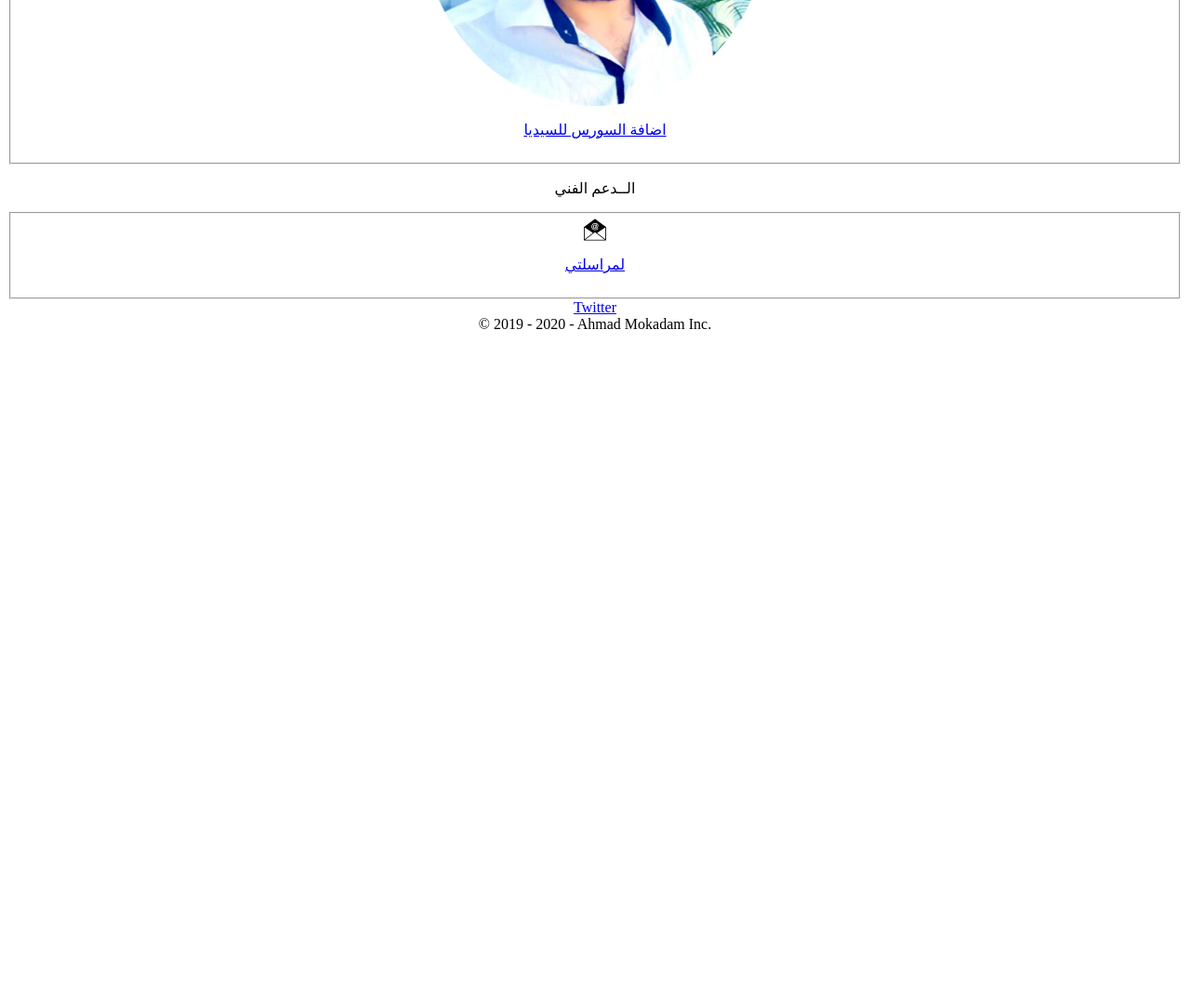
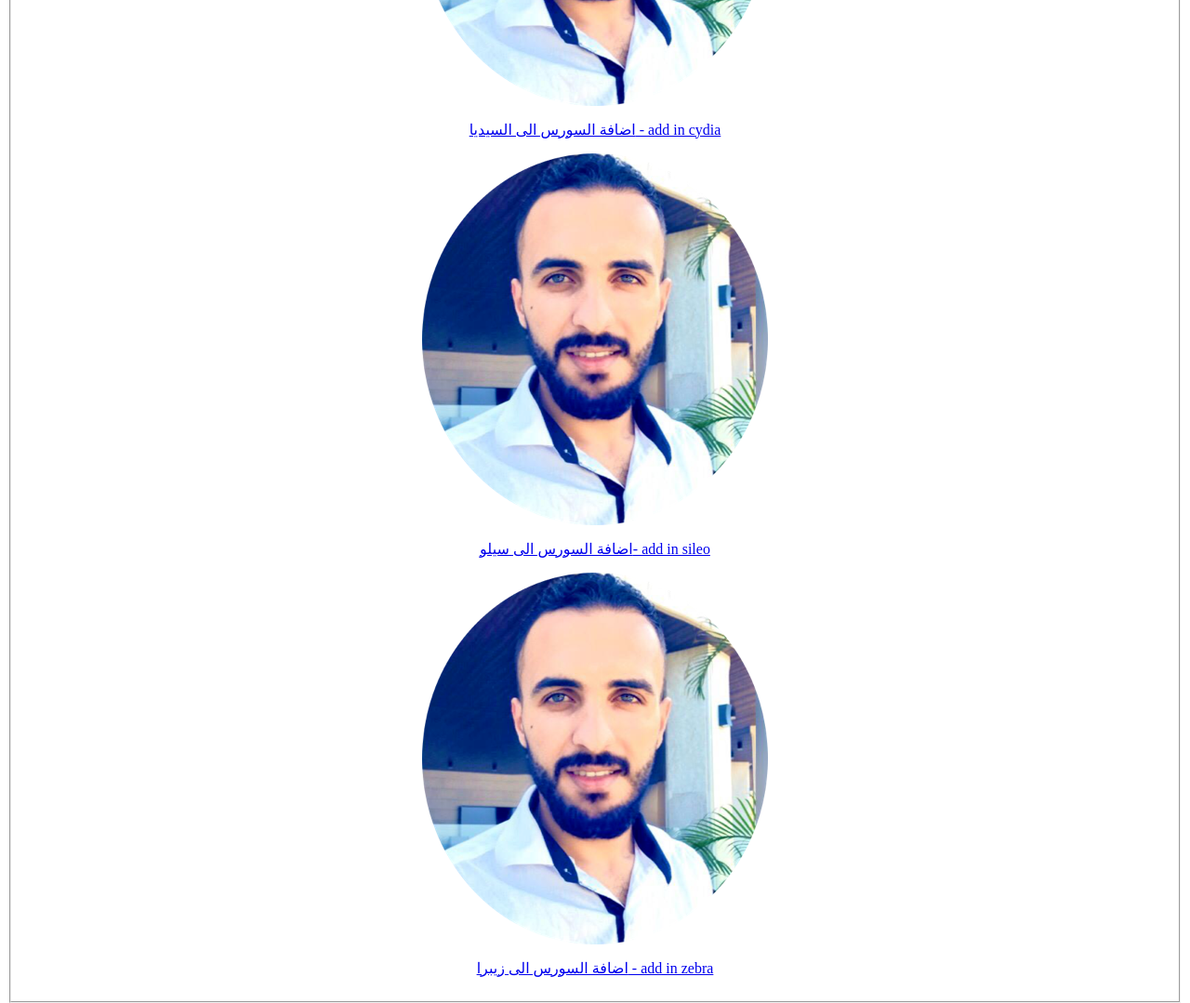
Before and after one commit to ahmadmokaddam/mok, a plain HTML site: page index.html in a window 1280 px wide. Shown: the part 440-1519 px from the top of the page at 93% size. Before the commit the page ends 806 px from the top, so only its background shows below. Drawn offline with Linux system fonts and the light colour scheme.

Commit message:
Update index.html

```diff
--- a/index.html
+++ b/index.html
@@ -34,8 +34,15 @@
 </block>
 
 <fieldset>
-	<a href="cydia://url/https://cydia.saurik.com/api/share#?source=https://ahmadmokaddam.github.io/mok/"><img src="./CydiaIcon.png" class="icon"><div><div><label><p>اضافة السورس للسيديا</p></label><label class="url"><p></p></label></div></div></a>
-</fieldset>
+	<a href="cydia://url/https://cydia.saurik.com/api/share#?source=https://ahmadmokaddam.github.io/mok/"><img src="./CydiaIcon.png" class="icon"><div><div><label><p>اضافة السورس الى السيديا - add in cydia</p></label><label class="url"><p></p></label></div></div></a>
+<a href="sileo://source/https://ahmadmokaddam.github.io/mok/"><img src="./CydiaIcon.png" class="icon"><div><div><label><p>اضافة السورس الى سيلو- add in sileo</p></label><label class="url"><p></p></label></div></div></a>
+<a href="zbra://sources/add/https://ahmadmokaddam.github.io/mok/"><img src="./CydiaIcon.png" class="icon"><div><div><label><p>اضافة السورس الى زيبرا - add in zebra</p></label><label class="url"><p></p></label></div></div></a>
+
+
+
+
+
+		</fieldset>
 <block>
 	<p>الــدعم الفني</p>
 </block>
```
